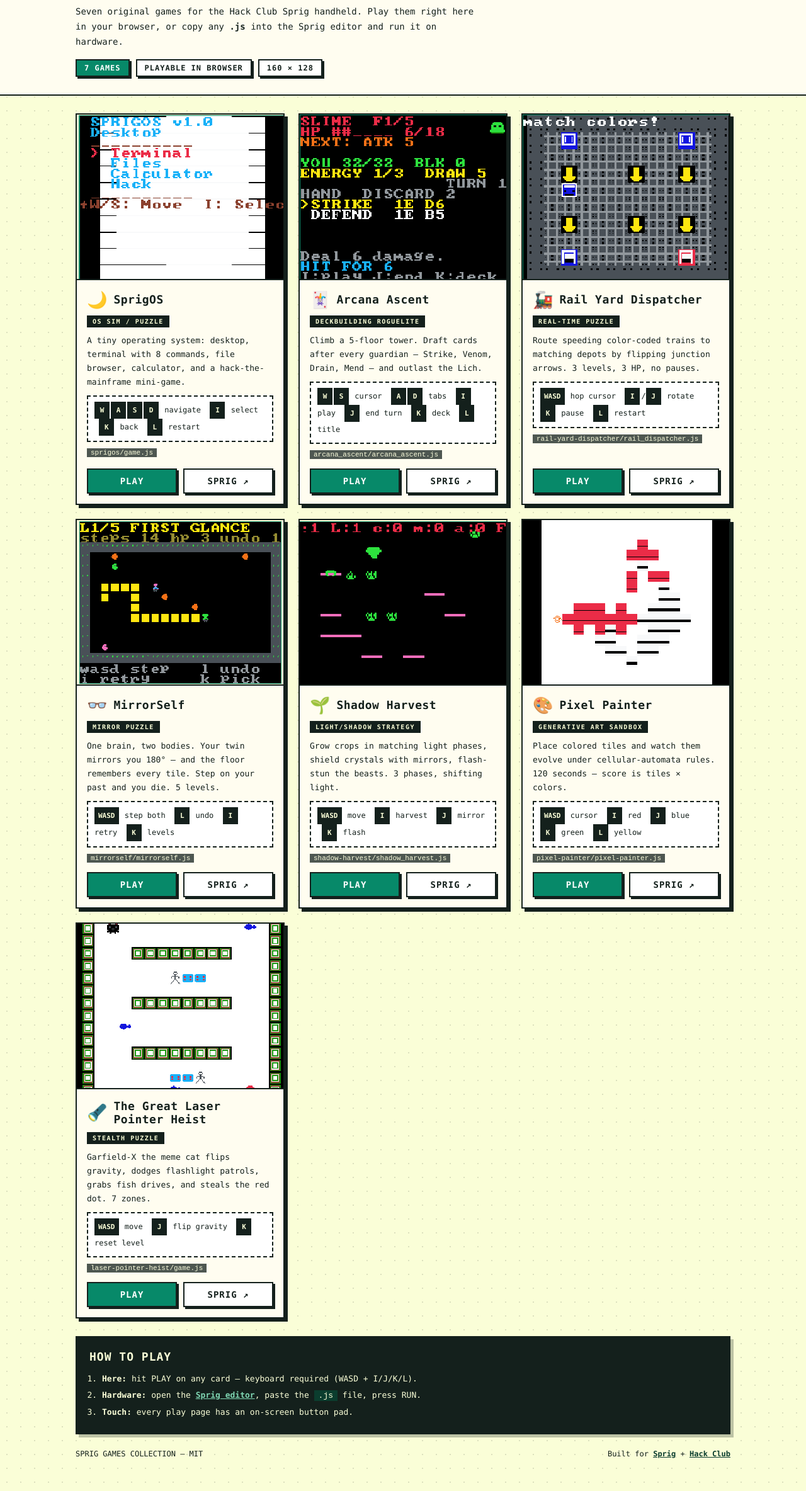
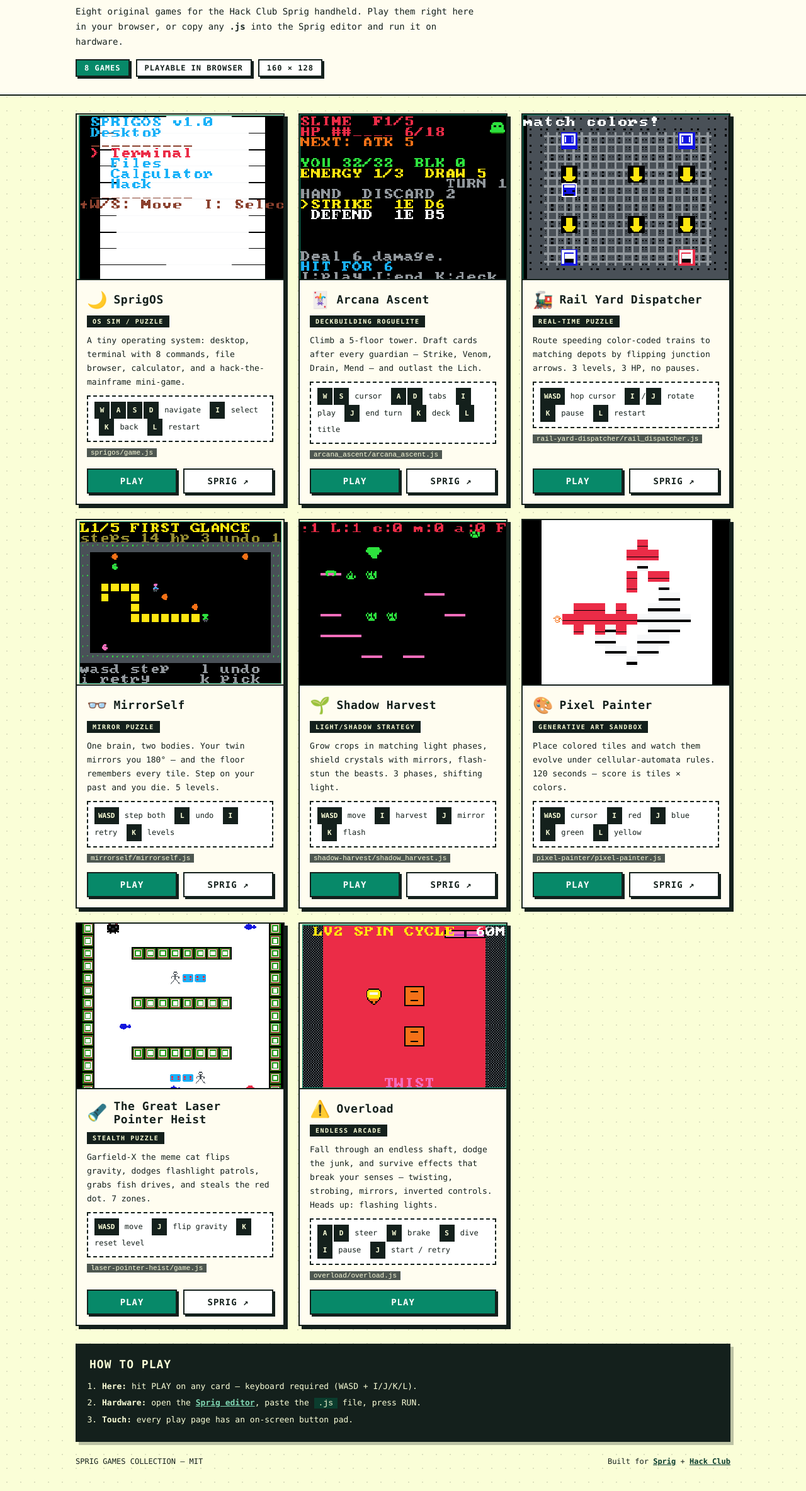
Before and after one commit to namandhakad712/sprigs, a website: page index.html in a window 1280 px wide. Shown: the part 99-2467 px from the top of the page at 63% size. Drawn offline with Linux system fonts and the light colour scheme.

Commit message:
add overload to the gallery (index + play + readme), site is 8 games now. no sprig share link yet, wire it up later

```diff
--- a/index.html
+++ b/index.html
@@ -4,7 +4,7 @@
 <meta charset="UTF-8">
 <meta name="viewport" content="width=device-width, initial-scale=1.0">
 <link rel="icon" href="data:,">
-<title>Sprig Games Collection — 7 Original Games</title>
+<title>Sprig Games Collection — 8 Original Games</title>
 <style>
   :root {
     --paper: #FAFED7;
@@ -156,10 +156,10 @@
 <header>
   <div class="wrap">
     <h1><span class="dino">&#9646;</span> SPRIG GAMES</h1>
-    <p class="sub">Seven original games for the Hack Club Sprig handheld. Play them right here in your
+    <p class="sub">Eight original games for the Hack Club Sprig handheld. Play them right here in your
     browser, or copy any <b>.js</b> into the Sprig editor and run it on hardware.</p>
     <div class="badges">
-      <span class="badge solid">7 GAMES</span>
+      <span class="badge solid">8 GAMES</span>
       <span class="badge">PLAYABLE IN BROWSER</span>
       <span class="badge">160 &times; 128</span>
     </div>
@@ -253,6 +253,18 @@
       </div>
     </article>
 
+    <article class="card">
+      <div class="shot"><img src="overload/screenshot.png" alt="Overload screenshot" loading="lazy" onerror="this.closest('.shot').classList.add('missing');this.remove()"></div>
+      <div class="body">
+        <div class="row"><span class="icon">&#9888;&#65039;</span><h2>Overload</h2></div>
+        <span class="genre">Endless Arcade</span>
+        <p class="desc">Fall through an endless shaft, dodge the junk, and survive effects that break your senses — twisting, strobing, mirrors, inverted controls. Heads up: flashing lights.</p>
+        <p class="keys"><kbd>A</kbd><kbd>D</kbd> steer &nbsp;<kbd>W</kbd> brake &nbsp;<kbd>S</kbd> dive &nbsp;<kbd>I</kbd> pause &nbsp;<kbd>J</kbd> start / retry</p>
+        <p class="file"><code>overload/overload.js</code></p>
+        <div class="btns"><a class="play" href="play.html?game=overload">PLAY</a></div>
+      </div>
+    </article>
+
   </div>
 
   <section class="howto">
```
Also changed, not shown: play.html (+8 -0 lines), README.md.
